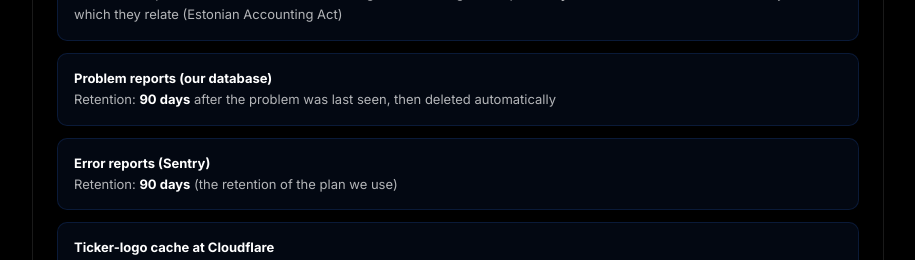
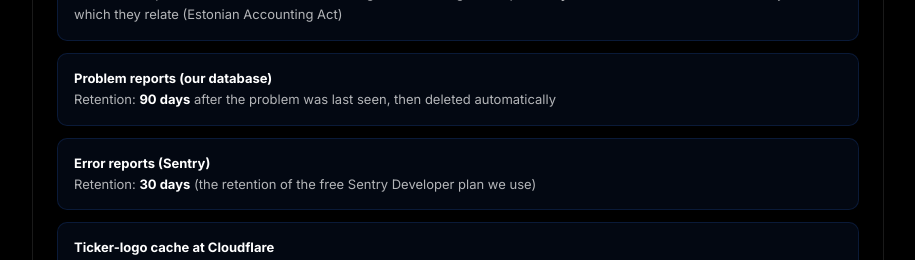
Before and after one commit to 2004scaleupid/Stockpilo---landingPage-, a plain HTML site: page privacy.html in a window 1280 px wide. Shown: the part 9540-9800 px from the top of the page, without its empty margins (182-1097 px from the left). Drawn offline with Linux system fonts and the light colour scheme.

Commit message:
privacy: Sentry error reports kept 30 days (regenerated from app 4bcfafee)
Generated by scripts/landing-privacy-html.mjs from docs/legal/privacy-policy.md at
StockPiloApp 4bcfafee (#2884): Sentry is on the free Developer plan, 30-day retention.

Co-Authored-By: Claude Opus 5.5 <noreply@anthropic.com>

```diff
--- a/privacy.html
+++ b/privacy.html
@@ -280,7 +280,7 @@
     </a>
   </nav>
 
-  <!-- POLICY:START — generated by scripts/landing-privacy-html.mjs (app repo) from docs/legal/privacy-policy.md @ 46873e2b; edit that file, not this block -->
+  <!-- POLICY:START — generated by scripts/landing-privacy-html.mjs (app repo) from docs/legal/privacy-policy.md @ 4bcfafee; edit that file, not this block -->
   <header class="pp-header">
     <h1>Privacy Policy</h1>
     <p>Last updated: 21 November 2026 &nbsp;·&nbsp; The same text is in the app at <a href="https://www.stockpiloapp.com/privacy">www.stockpiloapp.com/privacy</a>.</p>
@@ -432,7 +432,7 @@
     <div class="callout"><strong>Earlier chat messages (<code>chat_messages</code>)</strong><br>Retention: Until you delete your account (no new ones are saved)</div>
     <div class="callout"><strong>Payment and invoice records (at Stripe)</strong><br>Retention: Kept after account deletion for as long as accounting law requires: <strong>7 years</strong> from the end of the financial year to which they relate (Estonian Accounting Act)</div>
     <div class="callout"><strong>Problem reports (our database)</strong><br>Retention: <strong>90 days</strong> after the problem was last seen, then deleted automatically</div>
-    <div class="callout"><strong>Error reports (Sentry)</strong><br>Retention: <strong>90 days</strong> (the retention of the plan we use)</div>
+    <div class="callout"><strong>Error reports (Sentry)</strong><br>Retention: <strong>30 days</strong> (the retention of the free Sentry Developer plan we use)</div>
     <div class="callout"><strong>Ticker-logo cache at Cloudflare</strong><br>Retention: Up to <strong>7 days</strong>; the images contain no personal data. Cloudflare keeps its own request logs under its terms</div>
     <div class="callout"><strong>Email-verification and password-reset tokens</strong><br>Retention: Until used or expired; deleted with the account</div>
     <div class="callout"><strong>Deletion receipt (<code>erasure_log</code>)</strong><br>Retention: A one-way hash of your user ID and the date, kept as proof that we honoured the request — <strong>3 years</strong>, then deleted by the daily clean-up</div>
```
